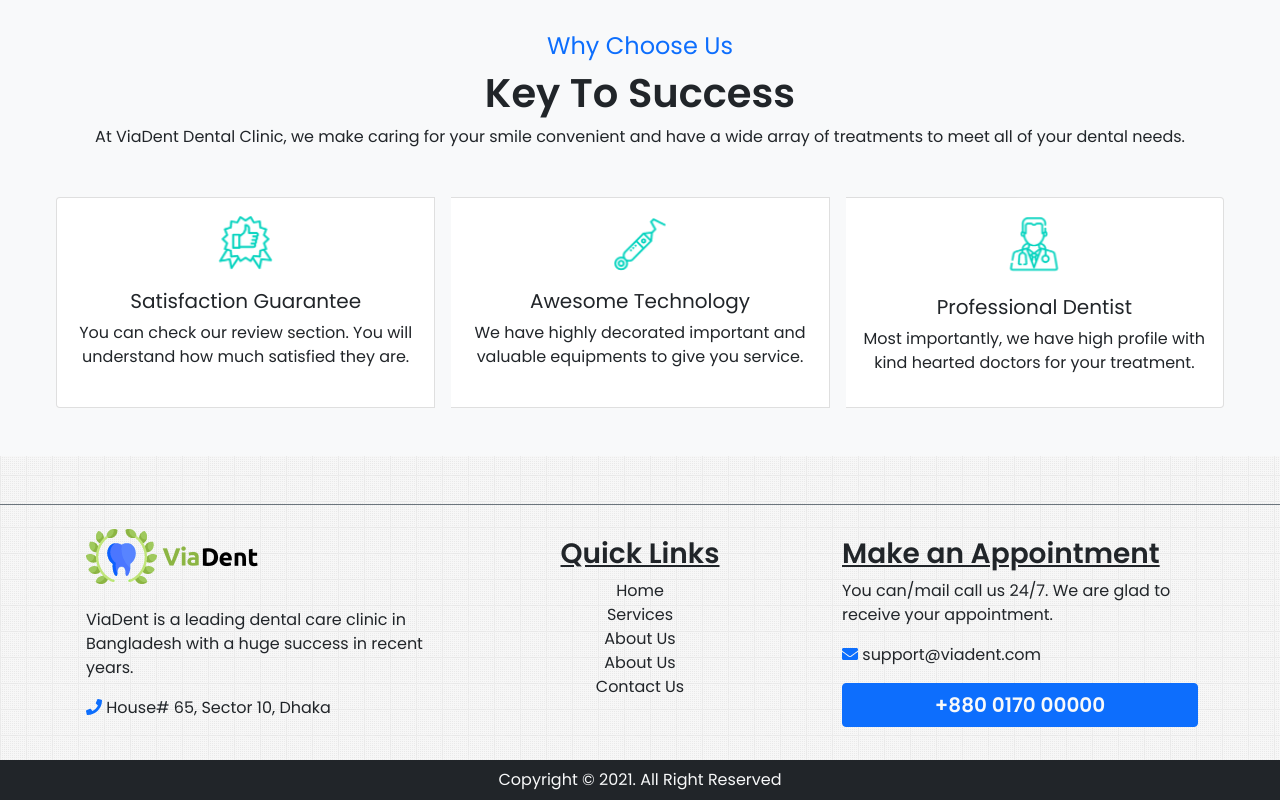
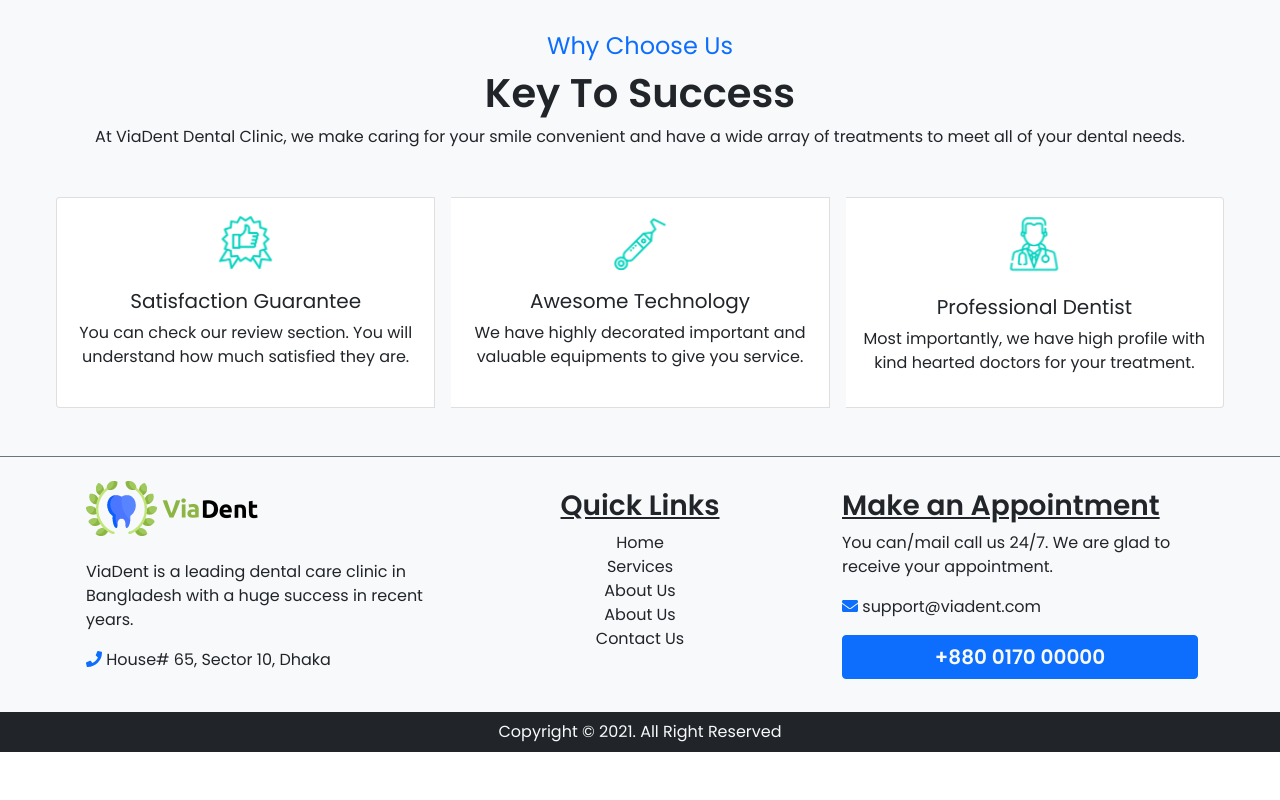
Before and after one commit to CoderMahabub/viadent-dental-clinic, a React (Create React App) app: page / in a window 1280 px wide. Shown: the part 2151-2951 px from the top of the page. After the commit the page ends 2903 px from the top, so only its background shows below. Built offline with nearby package versions, Linux system fonts and the light colour scheme; no server answers.

Commit message:
Retouched Footer

```diff
--- a/src/components/Banner/Banner.js
+++ b/src/components/Banner/Banner.js
@@ -49,7 +49,7 @@ const Banner = () => {
                     <h3 className="text-primary fw-bold fs-2">About Us</h3>
                     <p className="text-primary fw-bold">To know more in detail, don't forget to contact us.</p>
                     <Button variant="primary">
-                        <Link className="text-decoration-none text-light" to="/home#services"> About Us</Link>
+                        <Link className="text-decoration-none text-light" to="/home#about"> About Us</Link>
                     </Button>
                 </Carousel.Caption>
             </Carousel.Item>
--- a/src/components/Footer/Footer.js
+++ b/src/components/Footer/Footer.js
@@ -9,7 +9,7 @@ const Footer = () => {
     const phoneIcon = <FontAwesomeIcon icon={faPhone} />
     const emailIcon = <FontAwesomeIcon icon={faEnvelope} />
     return (
-        <div className="border  border-secondary border-bottom-0 border-start-0 border-end-0">
+        <div className="border bg-light border-secondary border-bottom-0 border-start-0 border-end-0">
             <Container>
                 <Row className="py-2">
                     <Col className="col-12 col-md-4 col-lg-4 text-start p-3">
--- a/src/components/WhyWe/WhyWe.js
+++ b/src/components/WhyWe/WhyWe.js
@@ -7,7 +7,7 @@ import icon3 from '../../Images/icons/3.png';
 
 const WhyWe = () => {
     return (
-        <div className="bg-light mb-5 pb-5 px-5">
+        <div id="about" className="bg-light pb-5 px-5">
             <div className="py-5">
                 <h4 className="text-primary">Why Choose Us</h4>
                 <h1 className="fw-bold">Key To Success</h1>
```
